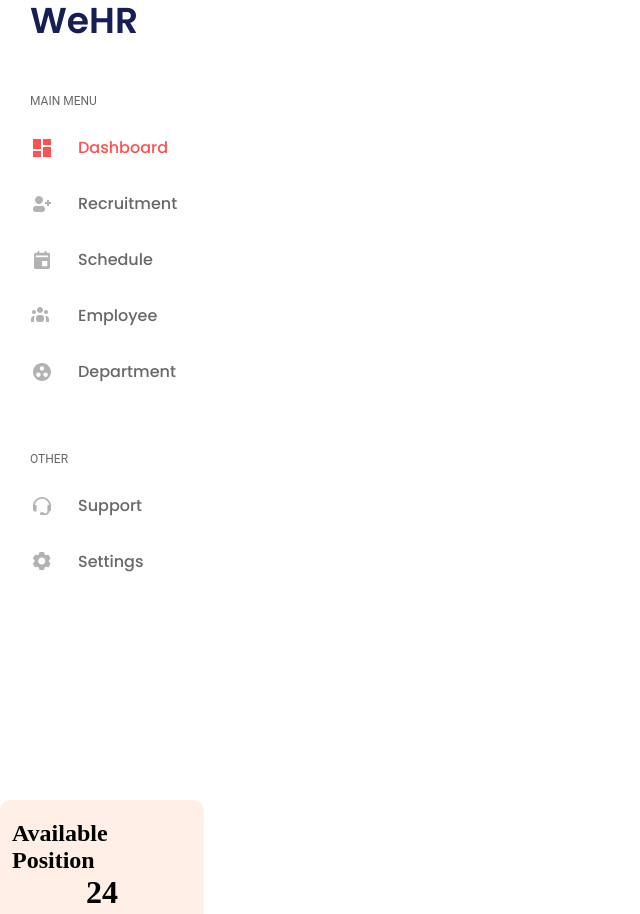
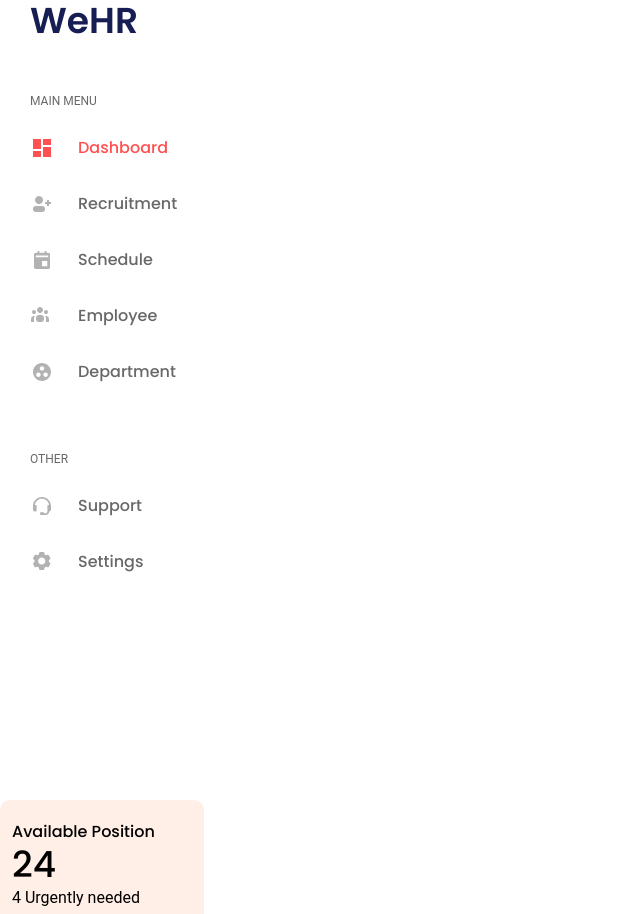
Before and after one commit to samuelleitee/We-HR, a React (Vite) app: page /dashboard in a window 1280 px wide. Shown: the top 914 px of the page, without its empty margins (0-640 px from the left). Built offline with nearby package versions, Linux system fonts and the light colour scheme.

Commit message:
style: add stylesheet attributes to ResourceCard component
Co-authored-by: PauloBezz <paulo.bezerra2057@gmail.com>

```diff
--- a/src/components/cards/ResourceCards/index.jsx
+++ b/src/components/cards/ResourceCards/index.jsx
@@ -5,10 +5,10 @@ export function ResourceCard({title, number, info}){
 
     return(
         <>
-        <div className={styles.cardPosition}>
-            <h2 className={styles.title}>{title}</h2>
-            <h1 className={styles.number}>{number}</h1>
-            <h2 className={styles.info}>{info}</h2>
+        <div className={styles.container}>
+            <h3>{title}</h3>
+            <h1>{number}</h1>
+            <h2>{info}</h2>
         </div>
         </>
     )
--- a/src/components/cards/ResourceCards/styles.module.css
+++ b/src/components/cards/ResourceCards/styles.module.css
@@ -1,4 +1,4 @@
-.cardPosition {
+.container {
     display: flex;
     flex-direction: column;
     background-color: #FFEFE7;
@@ -6,11 +6,17 @@
 
     width: 204px;
     height: 136px;
-    align-items: center;
-    text-align: left;
-    padding: 20px 12px 12px 12px;
+    padding: 1.25rem 0.75rem 0.75rem 0.75rem;
 }
 
-.title{
+.container h3 {
+    font: var(--title-small);
+}
 
+.container h1 {
+    font: var(--title-large);
 }
+
+.container h2 {
+    font: var(--subtitle-medium);
+}
```
